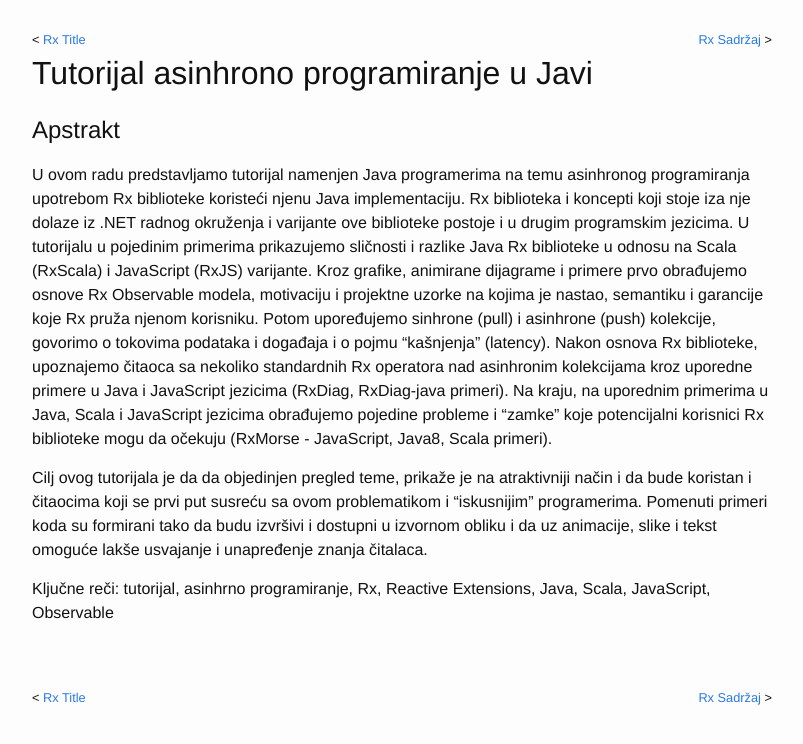
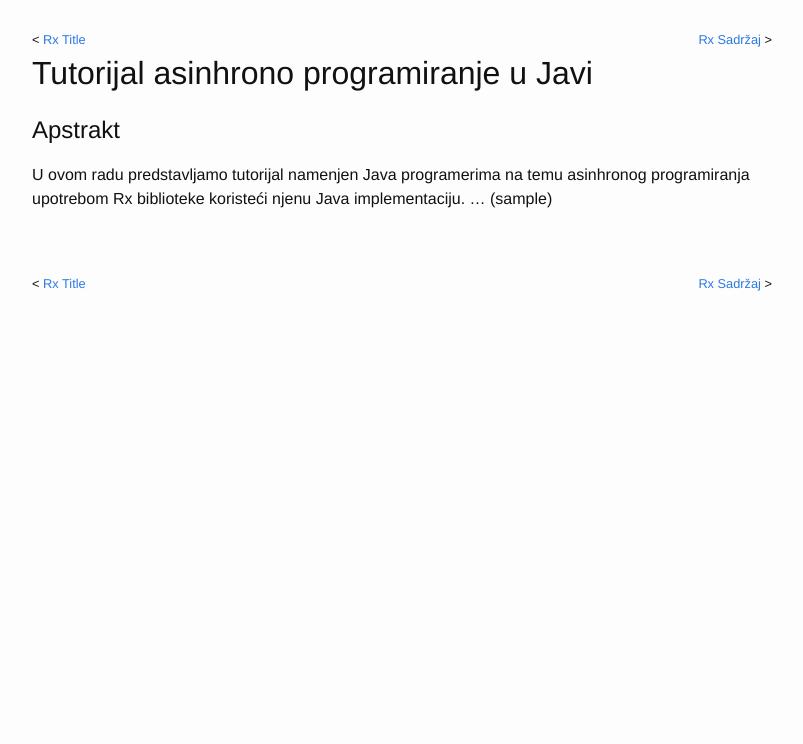
Before and after one commit to amilosevic/amilosevic.github.io, a Jekyll site: the page built from _tutorial/rx/rx-tutorial.md, in a window 1280 px wide. Shown: the top 744 px of the page, without its empty margins (238-1041 px from the left). Built offline with Jekyll 4.4.1, drawn with Linux system fonts in a browser that asks for light colours.

Commit message:
siten ispravke

```diff
--- a/_tutorial/rx/rx-tutorial.md
+++ b/_tutorial/rx/rx-tutorial.md
@@ -8,8 +8,4 @@
 
 ## Apstrakt
 
-U ovom radu predstavljamo tutorijal namenjen Java programerima na temu asinhronog programiranja upotrebom Rx biblioteke koristeći njenu Java implementaciju. Rx biblioteka i koncepti koji stoje iza nje dolaze iz .NET radnog okruženja i varijante ove biblioteke postoje i u drugim programskim jezicima. U tutorijalu u pojedinim primerima prikazujemo sličnosti i razlike Java Rx biblioteke  u odnosu na Scala (RxScala) i JavaScript (RxJS) varijante. Kroz grafike, animirane dijagrame i primere prvo obrađujemo osnove Rx Observable modela, motivaciju i projektne uzorke na kojima je nastao, semantiku i garancije koje Rx pruža njenom korisniku. Potom upoređujemo sinhrone (pull) i asinhrone (push) kolekcije, govorimo o tokovima podataka i događaja i o pojmu “kašnjenja” (latency). Nakon osnova Rx biblioteke, upoznajemo čitaoca sa nekoliko standardnih Rx operatora nad asinhronim kolekcijama kroz uporedne primere u Java i JavaScript jezicima (RxDiag, RxDiag-java primeri). Na kraju, na uporednim primerima u Java, Scala i JavaScript jezicima obrađujemo pojedine probleme i “zamke” koje potencijalni korisnici Rx biblioteke mogu da očekuju (RxMorse - JavaScript, Java8, Scala primeri).
-
-Cilj ovog tutorijala je da da objedinjen pregled teme, prikaže je na atraktivniji način i da bude koristan i čitaocima koji se prvi put susreću sa ovom problematikom i “iskusnijim” programerima. Pomenuti primeri koda su formirani tako da budu izvršivi i dostupni u izvornom obliku i da uz animacije, slike i tekst omoguće lakše usvajanje i unapređenje znanja čitalaca.
-
-Ključne reči: tutorijal, asinhrno programiranje, Rx, Reactive Extensions, Java, Scala, JavaScript, Observable
+U ovom radu predstavljamo tutorijal namenjen Java programerima na temu asinhronog programiranja upotrebom Rx biblioteke koristeći njenu Java implementaciju. ... (sample)
--- a/sample/rxdiag/delay.html
+++ b/sample/rxdiag/delay.html
@@ -12,6 +12,7 @@ layout: default
 <div id="grey" style="background-color: #e8e8e8; padding-left: 50px ">
     <!-- -->
 </div>
+<small> click to restart</small>
 
 <script>
     // 4 events, onComplete
```
Also changed, not shown: 1 other file.
